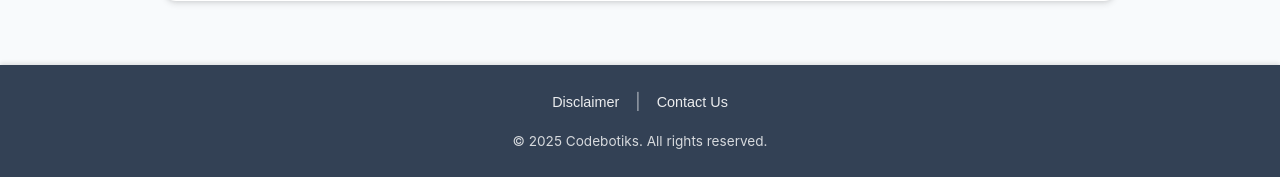
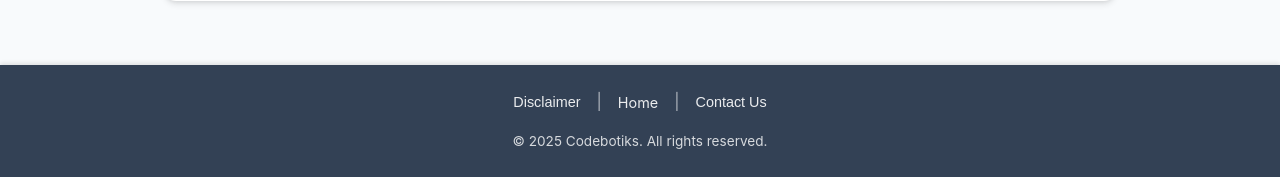
Before and after one commit to allannapier/codeschool, a Flask app: page /blog in a window 1280 px wide. Shown: the part 4533-4710 px from the top of the page. Run offline with Flask 3, Linux system fonts and the light colour scheme; some libraries are stand-ins or nearby versions.

Commit message:
updated footer

```diff
--- a/templates/blog.html
+++ b/templates/blog.html
@@ -91,6 +91,8 @@
         <div class="footer-content">
             <div class="footer-links">
                 <button id="disclaimer-btn" class="footer-link" title="Read important information about code usage and AI training">Disclaimer</button>
+                <span class="footer-separator">|</span>
+                <a href="/" class="footer-link" title="Go back to the main coding platform">Home</a>
                 <span class="footer-separator">|</span>
                 <button id="contact-btn" class="footer-link" title="Send us feedback, questions, or bug reports">Contact Us</button>
             </div>
--- a/templates/index.html
+++ b/templates/index.html
@@ -201,6 +201,8 @@
             <div class="footer-links">
                 <button id="disclaimer-btn" class="footer-link" title="Read important information about code usage and AI training">Disclaimer</button>
                 <span class="footer-separator">|</span>
+                <a href="/blog" class="footer-link" title="Read coding tips, tutorials, and updates from the Codebotiks team">Blog</a>
+                <span class="footer-separator">|</span>
                 <button id="contact-btn" class="footer-link" title="Send us feedback, questions, or bug reports">Contact Us</button>
             </div>
             <div class="footer-text">
```
